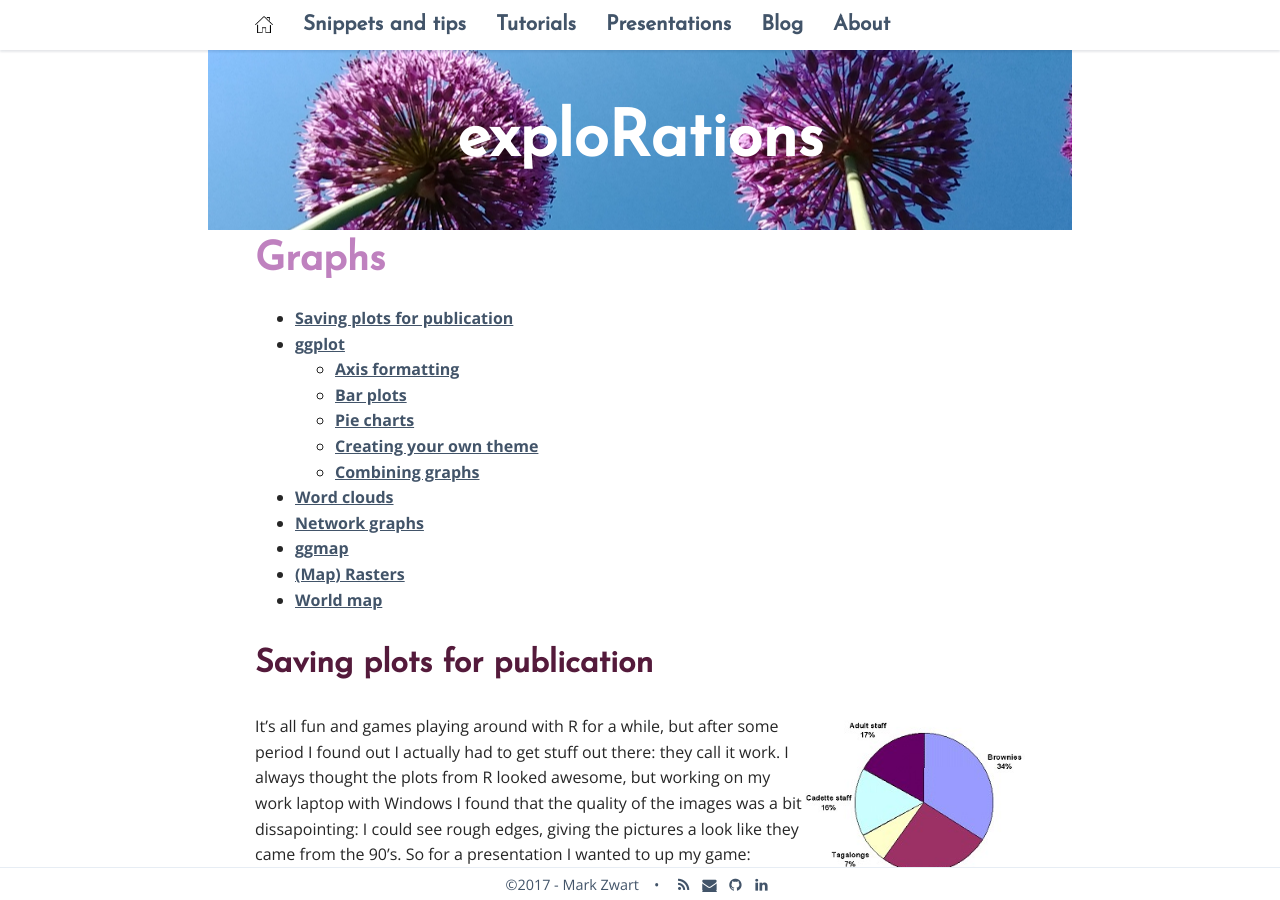
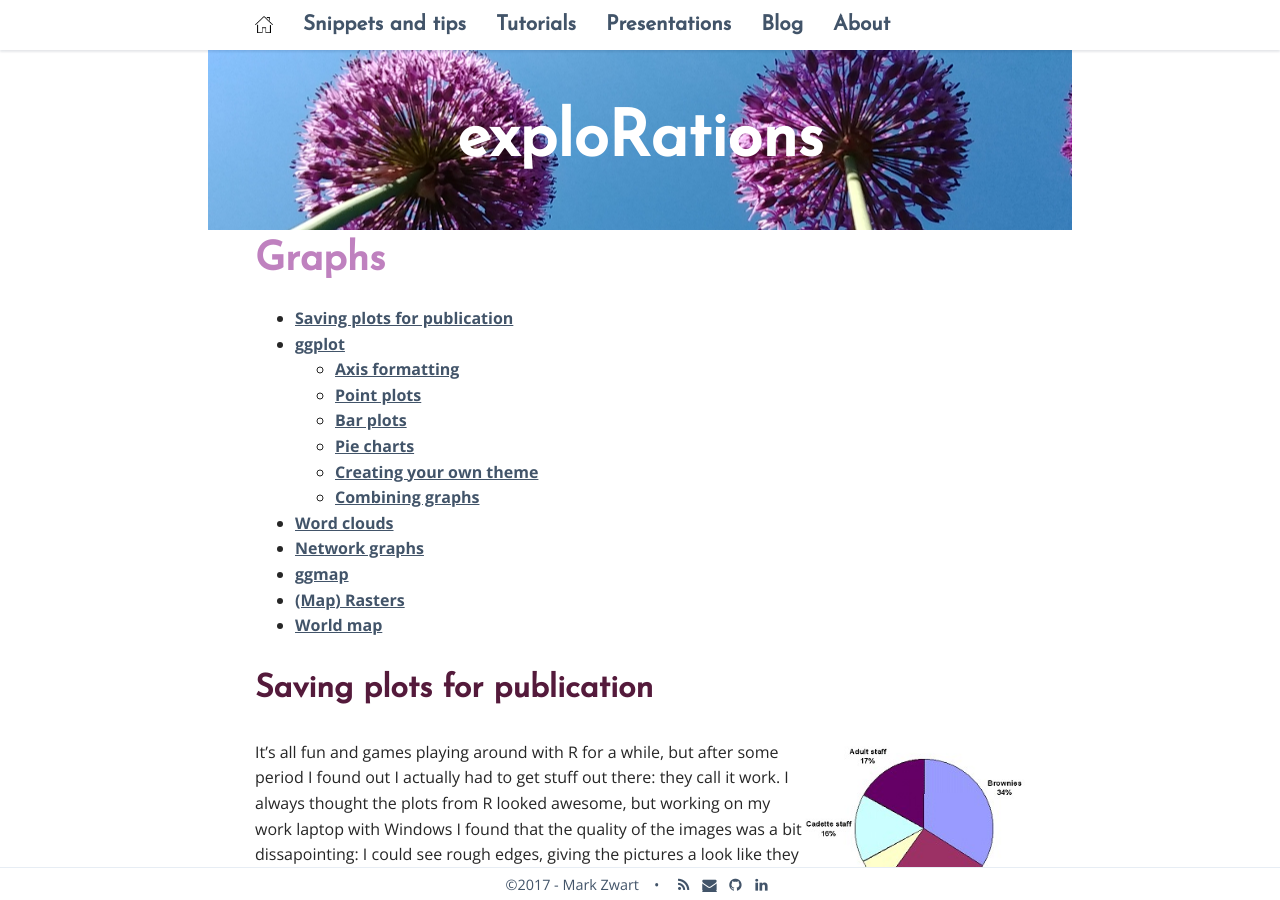
Before and after one commit to mark-me/mark-me.github.io, a Jekyll site: the page built from _pages/snippets-and-tips/graphs/graphs.md, in a window 1280 px wide and 900 px high. Built offline with Jekyll 4.4.1, drawn with Linux system fonts in a browser that asks for light colours; nearby versions of some CDN libraries; comment, search, counter and statistics services are not loaded.

Commit message:
Update graphs.md

````diff
--- a/_pages/snippets-and-tips/graphs/graphs.md
+++ b/_pages/snippets-and-tips/graphs/graphs.md
@@ -44,6 +44,11 @@
 ```r
 scale_y_continuous(label=euro_format)
 ```
+
+## Point plots
+
+[ggrepel](https://cran.r-project.org/web/packages/ggrepel/vignettes/ggrepel.html)
+
 ## Bar plots
 
 The most commoly used kind of plot must be the bar plot. Here are some things I had struggles with.
````
